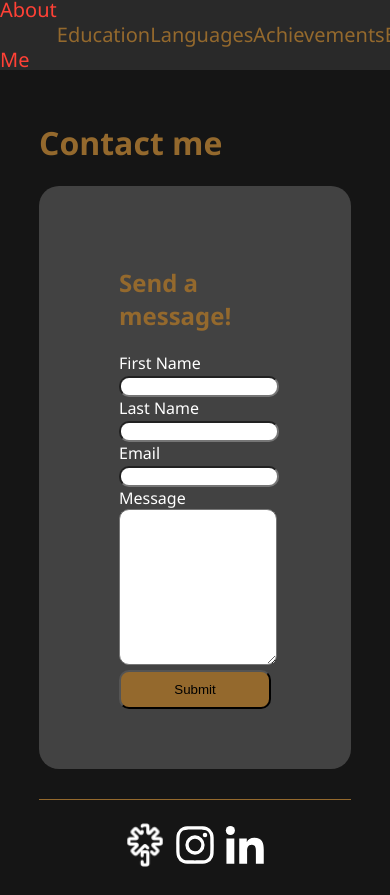
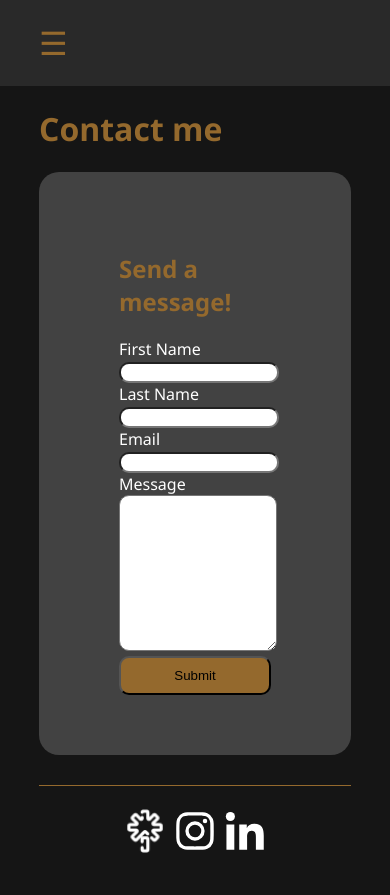
Before and after one commit to miiree12lb/webapp, a React (Create React App) app: page /#/contact in a window 390 px wide. Built offline with nearby package versions, Linux system fonts and the light colour scheme.

Commit message:
responsive navbar

```diff
--- /dev/null
+++ b/src/PhoneNavbar.tsx
@@ -0,0 +1,24 @@
+import React, {useState} from "react";
+import { Link } from "react-router-dom";
+
+export default function PhoneNavbar() {
+    const [checked, setChecked] = useState(false);
+
+    return (
+        <>
+            <div id="dropdown">
+                <label htmlFor="toggle"><h1>☰</h1></label>
+                <input type="checkbox" id="toggle" onChange={() => setChecked(!checked)} style={{display: "none"}}/>
+            </div>
+            <div id="phone_links"  style={checked ? { display: "block" } : { display: "none" }}>
+                <Link to="/">About Me</Link>
+                <Link to="education">Education</Link>
+                <Link to="languages">Languages</Link>
+                <Link to="achievements">Achievements</Link>
+                <Link to="experience">Experience</Link>
+                <Link to="contact">Contact Me</Link>
+            </div>
+
+        </>
+    );
+}
--- a/src/css/root.css
+++ b/src/css/root.css
@@ -26,6 +26,33 @@ body {
     background-color: #292929;
     justify-content: space-around;
     align-items: center;
+}
+
+#phone_nav {
+    overflow: hidden;
+    background-color: #292929;
+    position: relative;
+}
+
+#dropdown {
+    padding-left: 10%;
+}
+
+#phone_links{
+    display: none;
+}
+
+#phone_links > a {
+    color: #94692d;
+    padding: 14px 10%;
+    text-decoration: none;
+    font-size: 17px;
+    display: block;
+}
+
+#phone_links > a:hover {
+    background-color: #94692d;
+    color: black;
 }
 
 #nav > a {
@@ -145,4 +172,31 @@ li > a{
         order: 2;
         width: 100%;
     }
+
+    #phone_nav{
+        display: block;
+    }
+
+    #nav {
+        display: none;
+    }
+
+    #dropdown {
+        display: block;
+    }
+    #view {
+        padding-top: 0;
+    }
 }
+
+@media screen and (min-width: 800px){
+    #nav {
+        display: flex;
+    }
+    #phone_nav{
+        display: none;
+    }
+    #links {
+        display: none;
+    }
+}
--- a/src/index.tsx
+++ b/src/index.tsx
@@ -9,6 +9,7 @@ import Contact from "./Contact.tsx";
 import Achievements from "./Achievements.tsx";
 import Article from "./Article.tsx";
 import Navbar from "./Navbar.tsx";
+import PhoneNavbar from "./PhoneNavbar.tsx";
 // @ts-ignore
 import './css/root.css';
 import Footer from "./Footer.tsx";
@@ -17,6 +18,10 @@ function Root() {
     return (<HashRouter>
         <div id="nav">
             <Navbar />
+        </div>
+
+        <div id="phone_nav">
+            <PhoneNavbar />
         </div>
 
         <div id="view">
```
Also changed, not shown: 12 other files (tests, documents, lock files or other folders).
